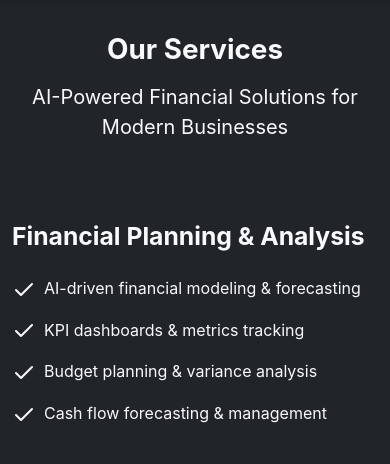
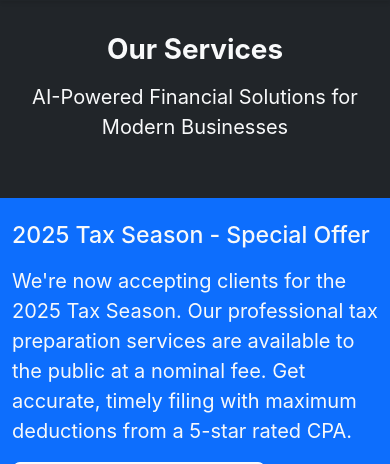
Before and after one commit to imransbaig/FastCloseCPA, a Flask app: page /services in a window 390 px wide. Shown: the part 182-646 px from the top of the page. Run offline with Flask 3, Linux system fonts and the light colour scheme; some libraries are stand-ins or nearby versions.

Commit message:
Agent query: Is the updated 2025 Tax Season message visible at the top of the services page with the new wording?
Add 2025 tax season promotional highlight to services page.

Screenshot: https://storage.googleapis.com/screenshot-production-us-central1/c48ebfeb-d745-43c0-8751-f6a541cbc23a/9f00c57e-e9f1-45ea-90f3-5c8f903568eb.jpg

```diff
--- a/templates/services.html
+++ b/templates/services.html
@@ -7,6 +7,21 @@
     <div class="container">
         <h1 class="text-center">Our Services</h1>
         <p class="lead text-center mb-4">AI-Powered Financial Solutions for Modern Businesses</p>
+    </div>
+</section>
+
+<!-- Tax Preparation 2025 Highlight -->
+<section class="tax-prep-highlight py-4 bg-primary text-light">
+    <div class="container">
+        <div class="row align-items-center">
+            <div class="col-md-8">
+                <h2 class="h3 mb-3">2025 Tax Season - Special Offer</h2>
+                <p class="lead mb-0">We're now accepting clients for the 2025 Tax Season. Our professional tax preparation services are available to the public at a nominal fee. Get accurate, timely filing with maximum deductions from a 5-star rated CPA.</p>
+            </div>
+            <div class="col-md-4 text-md-end mt-3 mt-md-0">
+                <a href="/contact" class="btn btn-light">Schedule Tax Consultation</a>
+            </div>
+        </div>
     </div>
 </section>
 
```
